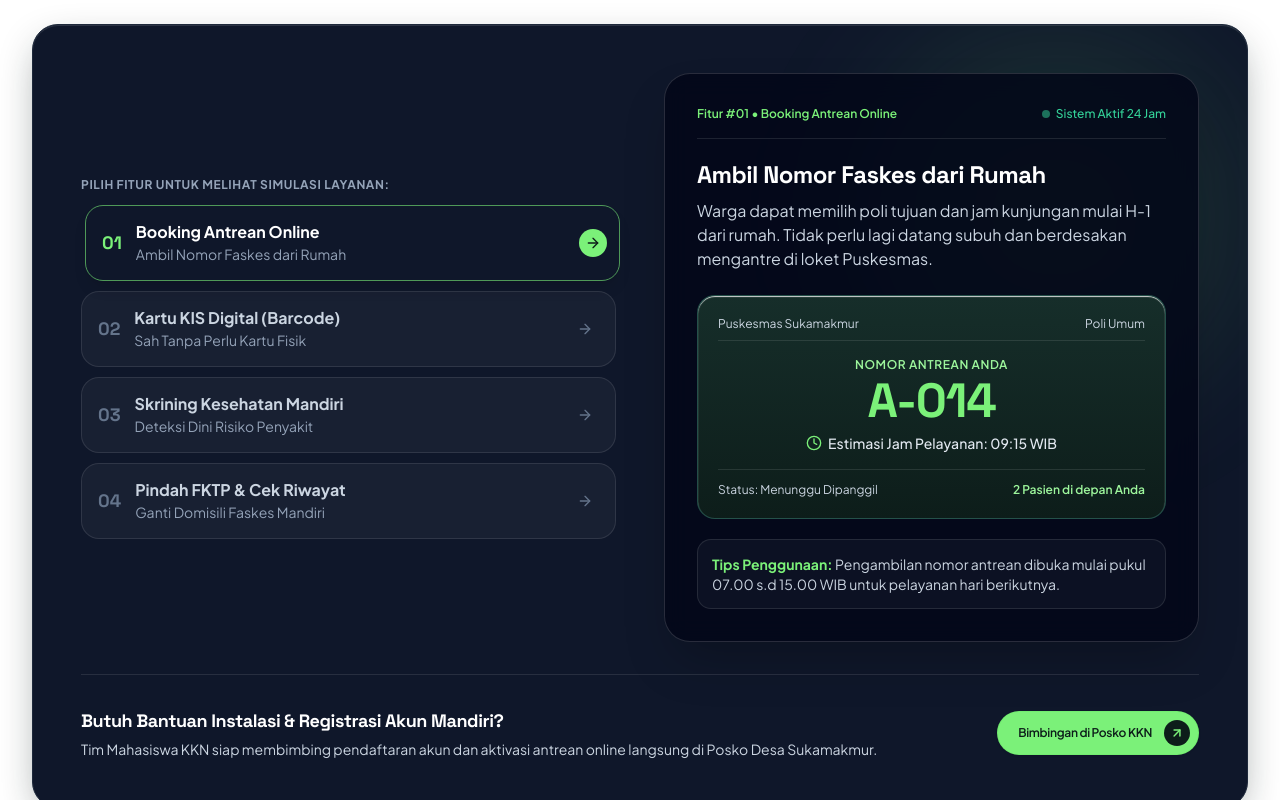
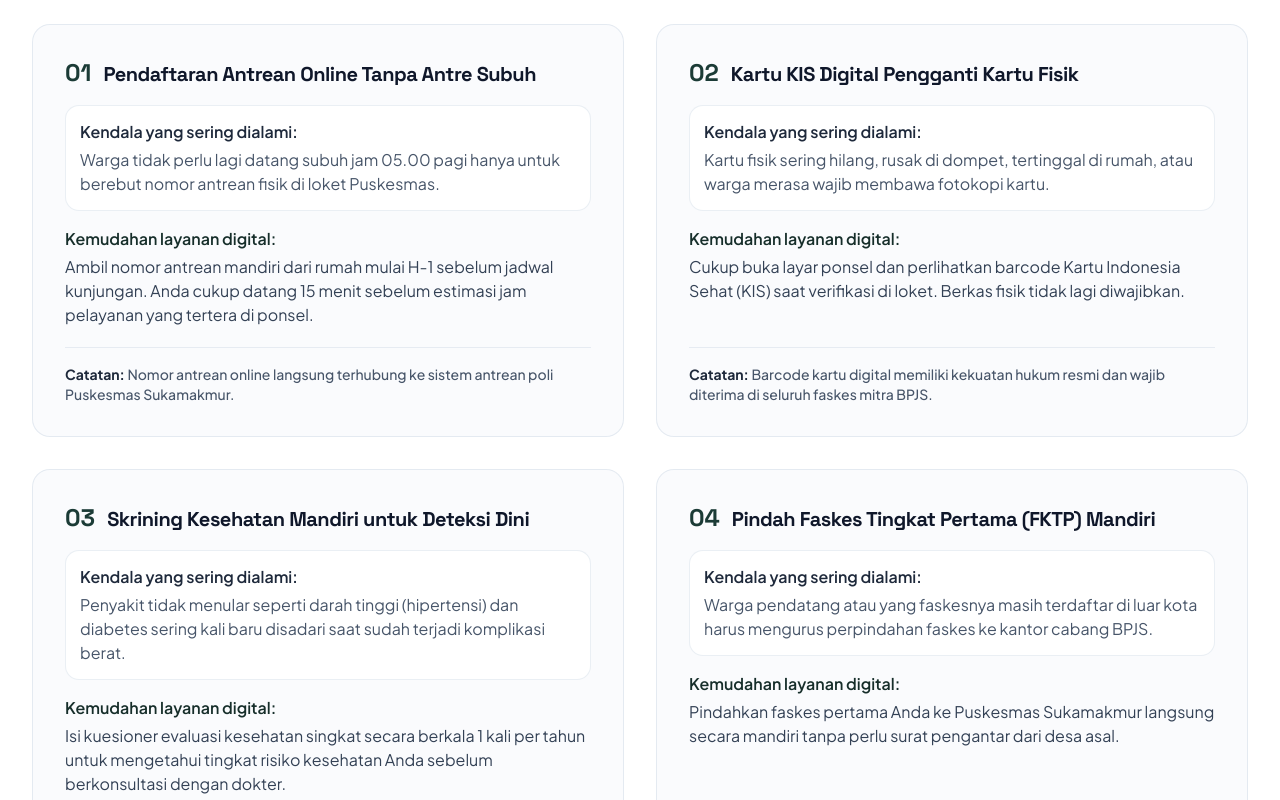
Before and after one commit to zaki-ramadhan/web_kkn, a React (Vite) app: page / in a window 1280 px wide. Shown: the part 4420-5220 px from the top of the page. Built offline with nearby package versions, Linux system fonts and the light colour scheme.

Commit message:
refactor: ganti simulator SaaS dengan panduan editorial berbasis kendala nyata warga desa vs solusi praktis

```diff
--- a/src/components/DigitalFeatureShowcase.jsx
+++ b/src/components/DigitalFeatureShowcase.jsx
@@ -1,300 +1,100 @@
-import React, { useState } from 'react';
-import { ArrowRight, Clock, MapPin, QrCode, Activity, Check } from 'lucide-react';
-import Heading from './ui/Heading';
-import PillCTAButton from './ui/PillCTAButton';
+import React from 'react';
 
-const featureList = [
+const digitalFeatures = [
   {
-    id: 'antrean',
     number: '01',
-    title: 'Booking Antrean Online',
-    subtitle: 'Ambil Nomor Faskes dari Rumah',
-    desc: 'Warga dapat memilih poli tujuan dan jam kunjungan mulai H-1 dari rumah. Tidak perlu lagi datang subuh dan berdesakan mengantre di loket Puskesmas.',
-    tip: 'Pengambilan nomor antrean dibuka mulai pukul 07.00 s.d 15.00 WIB untuk pelayanan hari berikutnya.',
-    preview: {
-      type: 'ticket',
-      faskesName: 'Puskesmas Sukamakmur',
-      poliName: 'Poli Umum',
-      doctorName: 'dr. Hendra Pratama',
-      queueNumber: 'A-014',
-      estTime: '09:15 WIB',
-      remaining: '2 Pasien di depan Anda',
-      status: 'Menunggu Dipanggil',
-    },
+    title: 'Pendaftaran Antrean Online Tanpa Antre Subuh',
+    problem: 'Warga tidak perlu lagi datang subuh jam 05.00 pagi hanya untuk berebut nomor antrean fisik di loket Puskesmas.',
+    solution: 'Ambil nomor antrean mandiri dari rumah mulai H-1 sebelum jadwal kunjungan. Anda cukup datang 15 menit sebelum estimasi jam pelayanan yang tertera di ponsel.',
+    note: 'Nomor antrean online langsung terhubung ke sistem antrean poli Puskesmas Sukamakmur.',
   },
   {
-    id: 'kis',
     number: '02',
-    title: 'Kartu KIS Digital (Barcode)',
-    subtitle: 'Sah Tanpa Perlu Kartu Fisik',
-    desc: 'Cukup tunjukkan barcode kartu KIS di layar ponsel saat registrasi loket Puskesmas atau rumah sakit. Sah berkekuatan hukum tanpa fotokopi berkas fisik.',
-    tip: 'Barcode kartu digital dapat di-screenshot dan disimpan di galeri foto untuk akses cepat tanpa sinyal internet.',
-    preview: {
-      type: 'kisCard',
-      holderName: 'Budi Santoso',
-      nikNumber: '3201-1204-****-0001',
-      bpjsNumber: '0001-2345-****-89',
-      fktpName: 'Puskesmas Sukamakmur',
-      fktpStatus: 'Peserta Aktif (Kelas 3)',
-    },
+    title: 'Kartu KIS Digital Pengganti Kartu Fisik',
+    problem: 'Kartu fisik sering hilang, rusak di dompet, tertinggal di rumah, atau warga merasa wajib membawa fotokopi kartu.',
+    solution: 'Cukup buka layar ponsel dan perlihatkan barcode Kartu Indonesia Sehat (KIS) saat verifikasi di loket. Berkas fisik tidak lagi diwajibkan.',
+    note: 'Barcode kartu digital memiliki kekuatan hukum resmi dan wajib diterima di seluruh faskes mitra BPJS.',
   },
   {
-    id: 'skrining',
     number: '03',
-    title: 'Skrining Kesehatan Mandiri',
-    subtitle: 'Deteksi Dini Risiko Penyakit',
-    desc: 'Kuesioner evaluasi kesehatan singkat untuk mendeteksi potensi risiko hipertensi, diabetes melitus, ginjal, dan jantung sebelum timbul komplikasi berat.',
-    tip: 'Dianjurkan diisi minimal 1 kali setiap tahun sebagai rekam medis awal sebelum konsultasi dokter.',
-    preview: {
-      type: 'screening',
-      period: 'Tahun Evaluasi 2026',
-      items: [
-        { label: 'Diabetes Melitus', status: 'Risiko Rendah', safe: true },
-        { label: 'Hipertensi / Tekanan Darah', status: 'Risiko Rendah', safe: true },
-        { label: 'Penyakit Jantung Koroner', status: 'Normal Terpantau', safe: true },
-        { label: 'Penyakit Ginjal Kronis', status: 'Normal Terpantau', safe: true },
-      ],
-      recommendation: 'Pertahankan pola hidup sehat dan periksa tensi rutin di Posbindu Desa.',
-    },
+    title: 'Skrining Kesehatan Mandiri untuk Deteksi Dini',
+    problem: 'Penyakit tidak menular seperti darah tinggi (hipertensi) dan diabetes sering kali baru disadari saat sudah terjadi komplikasi berat.',
+    solution: 'Isi kuesioner evaluasi kesehatan singkat secara berkala 1 kali per tahun untuk mengetahui tingkat risiko kesehatan Anda sebelum berkonsultasi dengan dokter.',
+    note: 'Hasil skrining otomatis tersimpan di rekam medis Puskesmas sebagai acuan pemeriksaan dokter.',
   },
   {
-    id: 'fktp',
     number: '04',
-    title: 'Pindah FKTP & Cek Riwayat',
-    subtitle: 'Ganti Domisili Faskes Mandiri',
-    desc: 'Bagi warga pendatang atau yang faskesnya masih di kampung lama, Anda dapat memindahkan faskes pertama ke Puskesmas Sukamakmur langsung secara mandiri.',
-    tip: 'Syarat pindah: telah terdaftar minimal 3 bulan di faskes lama. Perubahan berlaku tanggal 1 bulan berikutnya.',
-    preview: {
-      type: 'transfer',
-      oldFktp: 'Klinik Pratama Luar Kota (Faskes Lama)',
-      newFktp: 'Puskesmas Sukamakmur (Faskes Domisili Baru)',
-      effectiveDate: 'Aktif per 1 Bulan Depan',
-      status: 'Pengajuan Terverifikasi Sistem',
-    },
+    title: 'Pindah Faskes Tingkat Pertama (FKTP) Mandiri',
+    problem: 'Warga pendatang atau yang faskesnya masih terdaftar di luar kota harus mengurus perpindahan faskes ke kantor cabang BPJS.',
+    solution: 'Pindahkan faskes pertama Anda ke Puskesmas Sukamakmur langsung secara mandiri tanpa perlu surat pengantar dari desa asal.',
+    note: 'Syarat mutasi: sudah terdaftar minimal 3 bulan di faskes lama. Perubahan aktif per tanggal 1 bulan berikutnya.',
   },
 ];
 
 export default function DigitalFeatureShowcase() {
-  const [activeFeatureId, setActiveFeatureId] = useState('antrean');
+  return (
+    <div className="space-y-6">
+      {/* 2x2 Clean Editorial Breakdown: Masalah Nyata vs Solusi Digital */}
+      <div className="grid grid-cols-1 md:grid-cols-2 gap-6 sm:gap-8">
+        {digitalFeatures.map((item) => (
+          <div
+            key={item.number}
+            className="bg-slate-50/70 border border-slate-200/90 rounded-2xl p-7 sm:p-8 flex flex-col justify-between transition-colors hover:bg-slate-50 hover:border-slate-300"
+          >
+            <div>
+              {/* Header Number & Title */}
+              <div className="flex items-baseline gap-3 mb-4">
+                <span className="font-grotesk font-black text-2xl text-brand-850 shrink-0">
+                  {item.number}
+                </span>
+                <h3 className="font-grotesk font-bold text-lg sm:text-xl text-slate-900 leading-snug">
+                  {item.title}
+                </h3>
+              </div>
 
-  const currentFeature =
-    featureList.find((item) => item.id === activeFeatureId) || featureList[0];
+              {/* Context: Kendala Warga vs Solusi */}
+              <div className="space-y-3 text-sm sm:text-base leading-relaxed">
+                <div className="text-slate-600 bg-white p-3.5 rounded-xl border border-slate-200/70">
+                  <strong className="text-slate-800 font-semibold block mb-1">
+                    Kendala yang sering dialami:
+                  </strong>
+                  {item.problem}
+                </div>
 
-  return (
-    <div className="bg-slate-900 text-white rounded-3xl p-6 sm:p-10 lg:p-12 border border-slate-800 shadow-forest-card relative overflow-hidden">
-      {/* Ambient background glow */}
-      <div className="absolute top-0 right-0 w-96 h-96 bg-lime-400/10 rounded-full blur-3xl pointer-events-none" />
-
-      {/* Main Split-Screen Architecture */}
-      <div className="relative z-10 grid grid-cols-1 lg:grid-cols-12 gap-8 lg:gap-12 items-center">
-        {/* Left Column: Interactive Feature Nav List */}
-        <div className="lg:col-span-6 space-y-3">
-          <div className="text-xs font-bold text-slate-400 uppercase tracking-wider mb-2">
-            Pilih Fitur untuk Melihat Simulasi Layanan:
-          </div>
-
-          <div className="space-y-2.5">
-            {featureList.map((item) => {
-              const isActive = item.id === activeFeatureId;
-              return (
-                <button
-                  key={item.id}
-                  type="button"
-                  onClick={() => setActiveFeatureId(item.id)}
-                  className={`w-full text-left p-4 rounded-2xl transition-all duration-200 cursor-pointer flex items-center justify-between gap-4 border ${
-                    isActive
-                      ? 'bg-white/12 border-lime-400/60 shadow-lg translate-x-1'
-                      : 'bg-white/[0.04] hover:bg-white/[0.08] border-white/10'
-                  }`}
-                >
-                  <div className="flex items-center gap-3.5 min-w-0">
-                    <span
-                      className={`font-grotesk font-extrabold text-lg shrink-0 ${
-                        isActive ? 'text-lime-400' : 'text-slate-500'
-                      }`}
-                    >
-                      {item.number}
-                    </span>
-                    <div className="min-w-0">
-                      <div
-                        className={`text-base font-bold truncate leading-tight ${
-                          isActive ? 'text-white' : 'text-slate-300'
-                        }`}
-                      >
-                        {item.title}
-                      </div>
-                      <div className="text-xs sm:text-sm text-slate-400 truncate mt-0.5 font-normal">
-                        {item.subtitle}
-                      </div>
-                    </div>
-                  </div>
-
-                  <div
-                    className={`w-7 h-7 rounded-full flex items-center justify-center shrink-0 transition-transform ${
-                      isActive
-                        ? 'bg-lime-400 text-brand-950 translate-x-1'
-                        : 'text-slate-500'
-                    }`}
-                  >
-                    <ArrowRight className="w-4 h-4" />
-                  </div>
-                </button>
-              );
-            })}
-          </div>
-        </div>
-
-        {/* Right Column: Live Interactive Screen Preview Panel */}
-        <div className="lg:col-span-6">
-          <div className="bg-slate-950/80 border border-white/15 rounded-3xl p-6 sm:p-8 backdrop-blur-md shadow-2xl relative overflow-hidden">
-            {/* Top Bar Indicator */}
-            <div className="flex items-center justify-between pb-4 mb-5 border-b border-white/10 text-xs text-slate-400">
-              <span className="font-semibold text-lime-400">
-                Fitur #{currentFeature.number} • {currentFeature.title}
-              </span>
-              <span className="flex items-center gap-1.5 text-emerald-400 font-medium">
-                <span className="w-2 h-2 rounded-full bg-emerald-400 animate-pulse" />
-                Sistem Aktif 24 Jam
-              </span>
+                <div className="text-slate-700 pt-1">
+                  <strong className="text-brand-900 font-semibold block mb-1">
+                    Kemudahan layanan digital:
+                  </strong>
+                  {item.solution}
+                </div>
+              </div>
             </div>
 
-            {/* Feature Description Header */}
-            <h3 className="font-grotesk text-xl sm:text-2xl font-bold text-white mb-2 leading-snug">
-              {currentFeature.subtitle}
-            </h3>
-            <p className="text-sm sm:text-base text-slate-300 leading-relaxed font-normal mb-6">
-              {currentFeature.desc}
-            </p>
-
-            {/* Dynamic Interactive Mockup Surface based on active tab */}
-            {currentFeature.preview.type === 'ticket' && (
-              <div className="bg-gradient-to-b from-brand-900 to-brand-950 border border-brand-700/80 rounded-2xl p-5 text-white shadow-inner-glow">
-                <div className="flex items-center justify-between text-xs text-slate-300 pb-2 border-b border-white/10">
-                  <span>{currentFeature.preview.faskesName}</span>
-                  <span>{currentFeature.preview.poliName}</span>
-                </div>
-                <div className="py-4 text-center">
-                  <div className="text-xs text-lime-300 font-semibold uppercase tracking-wider mb-1">
-                    Nomor Antrean Anda
-                  </div>
-                  <div className="font-grotesk text-4xl sm:text-5xl font-black text-lime-400 tracking-tight">
-                    {currentFeature.preview.queueNumber}
-                  </div>
-                  <div className="text-sm text-slate-200 mt-2 font-medium flex items-center justify-center gap-1.5">
-                    <Clock className="w-4 h-4 text-lime-400" />
-                    <span>Estimasi Jam Pelayanan: {currentFeature.preview.estTime}</span>
-                  </div>
-                </div>
-                <div className="pt-3 border-t border-white/10 flex items-center justify-between text-xs text-slate-300">
-                  <span>Status: {currentFeature.preview.status}</span>
-                  <span className="text-lime-300 font-semibold">
-                    {currentFeature.preview.remaining}
-                  </span>
-                </div>
-              </div>
-            )}
-
-            {currentFeature.preview.type === 'kisCard' && (
-              <div className="bg-gradient-to-br from-emerald-800 via-emerald-900 to-slate-950 border border-emerald-600/50 rounded-2xl p-5 text-white shadow-inner-glow">
-                <div className="flex items-center justify-between pb-3 border-b border-white/10">
-                  <div>
-                    <div className="font-grotesk font-black text-sm tracking-wider text-lime-300">
-                      KARTU INDONESIA SEHAT (KIS)
-                    </div>
-                    <div className="text-xs text-slate-300">BPJS Kesehatan Digital</div>
-                  </div>
-                  <QrCode className="w-7 h-7 text-lime-400" />
-                </div>
-                <div className="py-4 space-y-1.5">
-                  <div className="text-lg font-bold text-white">
-                    {currentFeature.preview.holderName}
-                  </div>
-                  <div className="text-xs text-slate-300">
-                    No. BPJS: {currentFeature.preview.bpjsNumber}
-                  </div>
-                  <div className="text-xs text-slate-300">
-                    NIK: {currentFeature.preview.nikNumber}
-                  </div>
-                </div>
-                <div className="pt-3 border-t border-white/10 flex items-center justify-between text-xs text-slate-300">
-                  <span>Faskes: {currentFeature.preview.fktpName}</span>
-                  <span className="text-lime-300 font-bold">
-                    {currentFeature.preview.fktpStatus}
-                  </span>
-                </div>
-              </div>
-            )}
-
-            {currentFeature.preview.type === 'screening' && (
-              <div className="bg-white/[0.06] border border-white/15 rounded-2xl p-4 sm:p-5 text-white space-y-2.5">
-                <div className="text-xs font-semibold text-lime-300 pb-1 border-b border-white/10 flex items-center gap-1.5">
-                  <Activity className="w-4 h-4" />
-                  <span>Ringkasan Evaluasi: {currentFeature.preview.period}</span>
-                </div>
-                <div className="grid grid-cols-1 sm:grid-cols-2 gap-2 text-xs">
-                  {currentFeature.preview.items.map((it, i) => (
-                    <div
-                      key={i}
-                      className="p-2.5 rounded-xl bg-white/[0.05] border border-white/10 flex items-center justify-between"
-                    >
-                      <span className="text-slate-300">{it.label}</span>
-                      <span className="text-emerald-400 font-bold flex items-center gap-1">
-                        <Check className="w-3 h-3" /> {it.status}
-                      </span>
-                    </div>
-                  ))}
-                </div>
-                <div className="pt-2 text-xs text-slate-300 font-normal">
-                  Rekomendasi: {currentFeature.preview.recommendation}
-                </div>
-              </div>
-            )}
-
-            {currentFeature.preview.type === 'transfer' && (
-              <div className="bg-white/[0.06] border border-white/15 rounded-2xl p-5 text-white space-y-3">
-                <div className="text-xs text-slate-400 flex items-center gap-1.5">
-                  <MapPin className="w-4 h-4 text-lime-400" />
-                  <span>Status Pemindahan Faskes Tingkat Pertama (FKTP)</span>
-                </div>
-                <div className="p-3 rounded-xl bg-black/40 border border-white/10 text-xs space-y-1.5">
-                  <div className="text-slate-400">Dari: {currentFeature.preview.oldFktp}</div>
-                  <div className="text-lime-300 font-bold">
-                    Menjadi: {currentFeature.preview.newFktp}
-                  </div>
-                </div>
-                <div className="flex items-center justify-between text-xs text-slate-300 pt-1">
-                  <span className="text-emerald-400 font-semibold">
-                    {currentFeature.preview.status}
-                  </span>
-                  <span>{currentFeature.preview.effectiveDate}</span>
-                </div>
-              </div>
-            )}
-
-            {/* Practical Advice Tip Box */}
-            <div className="mt-5 p-3.5 rounded-xl bg-white/[0.04] border border-white/10 text-xs sm:text-sm text-slate-300 font-normal">
-              <span className="font-bold text-lime-400">Tips Penggunaan: </span>
-              {currentFeature.tip}
+            {/* Practical Regulatory Note */}
+            <div className="mt-5 pt-4 border-t border-slate-200/80 text-xs sm:text-sm text-slate-600 font-medium">
+              <span className="font-bold text-slate-800">Catatan: </span>
+              {item.note}
             </div>
           </div>
-        </div>
+        ))}
       </div>
 
-      {/* Bottom Assistance Banner */}
-      <div className="mt-8 pt-8 border-t border-white/10 flex flex-col md:flex-row items-center justify-between gap-6 relative z-10">
+      {/* Grounded Assistance Banner */}
+      <div className="bg-brand-900 text-white rounded-2xl p-6 sm:p-8 flex flex-col sm:flex-row items-start sm:items-center justify-between gap-6 border border-brand-800">
         <div>
-          <h4 className="font-grotesk font-bold text-lg text-white mb-1">
-            Butuh Bantuan Instalasi & Registrasi Akun Mandiri?
+          <h4 className="font-grotesk font-bold text-lg text-white mb-1.5">
+            Perlu Pendampingan Pembuatan Akun & Pendaftaran Antrean?
           </h4>
-          <p className="text-sm text-slate-300 font-normal">
-            Tim Mahasiswa KKN siap membimbing pendaftaran akun dan aktivasi antrean online langsung di Posko Desa Sukamakmur.
+          <p className="text-sm sm:text-base text-slate-200 max-w-2xl font-normal leading-relaxed">
+            Warga yang membutuhkan bantuan pendaftaran akun di ponsel dapat langsung mendatangi Posko Mahasiswa KKN di Balai Desa Sukamakmur pada jam piket harian.
           </p>
         </div>
-        <div className="shrink-0">
-          <PillCTAButton href="#darurat" variant="lime" size="sm">
-            Bimbingan di Posko KKN
-          </PillCTAButton>
-        </div>
+        <a
+          href="#darurat"
+          className="px-6 py-3 rounded-full bg-lime-400 hover:bg-lime-300 text-brand-950 font-bold text-sm whitespace-nowrap transition-colors shrink-0"
+        >
+          Lihat Jadwal & Kontak Posko
+        </a>
       </div>
     </div>
   );
```
